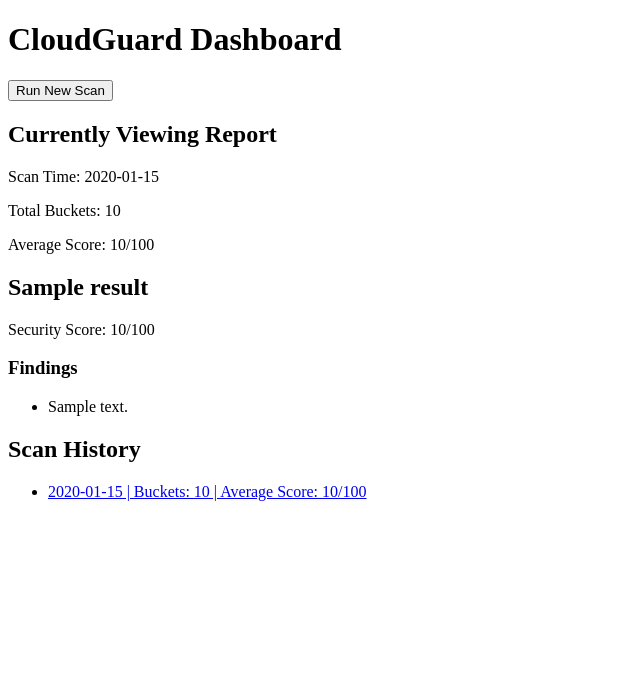
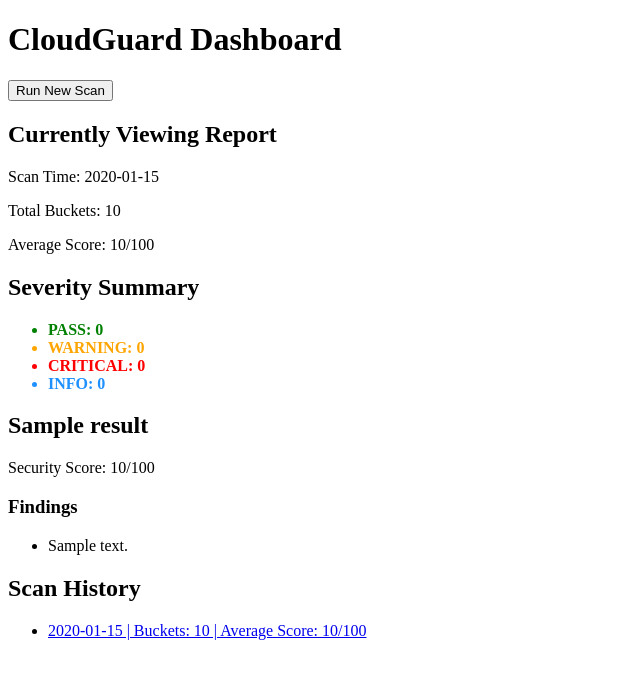
Before and after one commit to OloaneShark/cloudguard, a Flask app: page / in a window 1280 px wide. Shown: the top 679 px of the page, without its empty margins (0-640 px from the left). Run offline with Flask 3, Linux system fonts and the light colour scheme; tables that the repository leaves empty hold one stand-in row (values such as "Sample post").

Commit message:
Add severity counters to dashboard

```diff
--- a/app.py
+++ b/app.py
@@ -124,6 +124,13 @@
         "buckets": []
     }
 
+    severity_counts = {
+        "PASS": 0,
+        "WARNING": 0,
+        "CRITICAL": 0,
+        "INFO": 0
+    }
+
     for bucket in latest_scan.bucket_results:
         bucket_data = {
             "bucket_name": bucket.bucket_name,
@@ -135,12 +142,24 @@
 
         report_data["buckets"].append(bucket_data)
 
+    for bucket in report_data["buckets"]:
+        for finding in bucket["findings"]:
+            if finding.startswith("PASS"):
+                severity_counts["PASS"] += 1
+            elif finding.startswith("WARNING"):
+                severity_counts["WARNING"] += 1
+            elif finding.startswith("CRITICAL"):
+                severity_counts["CRITICAL"] += 1
+            elif finding.startswith("INFO"):
+                severity_counts["INFO"] += 1
+
     scan_history = get_scan_history()
 
     return render_template(
         "dashboard.html",
         report_data=report_data,
-        scan_history=scan_history
+        scan_history=scan_history,
+        severity_counts=severity_counts
     )
 
 
@@ -163,6 +182,13 @@
         "buckets": []
     }
 
+    severity_counts = {
+        "PASS": 0,
+        "WARNING": 0,
+        "CRITICAL": 0,
+        "INFO": 0
+    }
+
     for bucket in selected_scan.bucket_results:
         bucket_data = {
             "bucket_name": bucket.bucket_name,
@@ -174,12 +200,24 @@
 
         report_data["buckets"].append(bucket_data)
 
+    for bucket in report_data["buckets"]:
+        for finding in bucket["findings"]:
+            if finding.startswith("PASS"):
+                severity_counts["PASS"] += 1
+            elif finding.startswith("WARNING"):
+                severity_counts["WARNING"] += 1
+            elif finding.startswith("CRITICAL"):
+                severity_counts["CRITICAL"] += 1
+            elif finding.startswith("INFO"):
+                severity_counts["INFO"] += 1
+
     scan_history = get_scan_history()
 
     return render_template(
         "dashboard.html",
         report_data=report_data,
-        scan_history=scan_history
+        scan_history=scan_history,
+        severity_counts=severity_counts
     )
 
 
--- a/templates/dashboard.html
+++ b/templates/dashboard.html
@@ -22,6 +22,15 @@
     <p>Scan Time: {{ report_data.scan_time }}</p>
     <p>Total Buckets: {{ report_data.total_buckets }}</p>
     <p>Average Score: {{ report_data.average_score }}/100</p>
+
+    <h2>Severity Summary</h2>
+
+    <ul>
+        <li class="pass">PASS: {{ severity_counts.PASS }}</li>
+        <li class="warning">WARNING: {{ severity_counts.WARNING }}</li>
+        <li class="critical">CRITICAL: {{ severity_counts.CRITICAL }}</li>
+        <li class="info">INFO: {{ severity_counts.INFO }}</li>
+    </ul>
 
     {% for bucket in report_data.buckets %}
         <h2>{{ bucket.bucket_name }}</h2>
```
